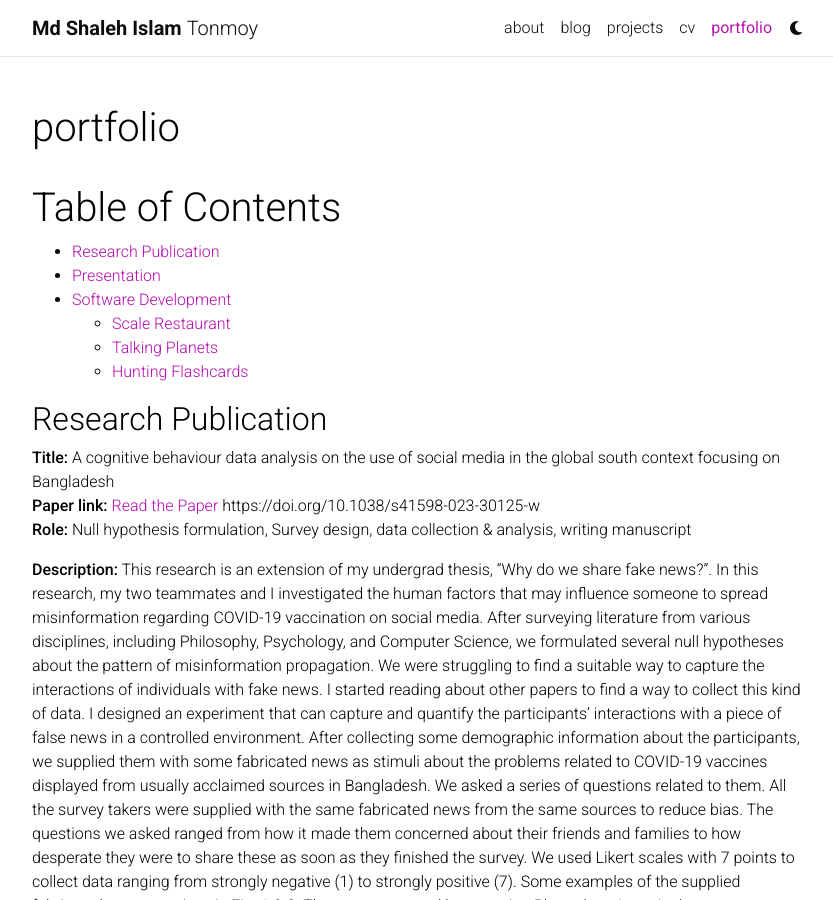
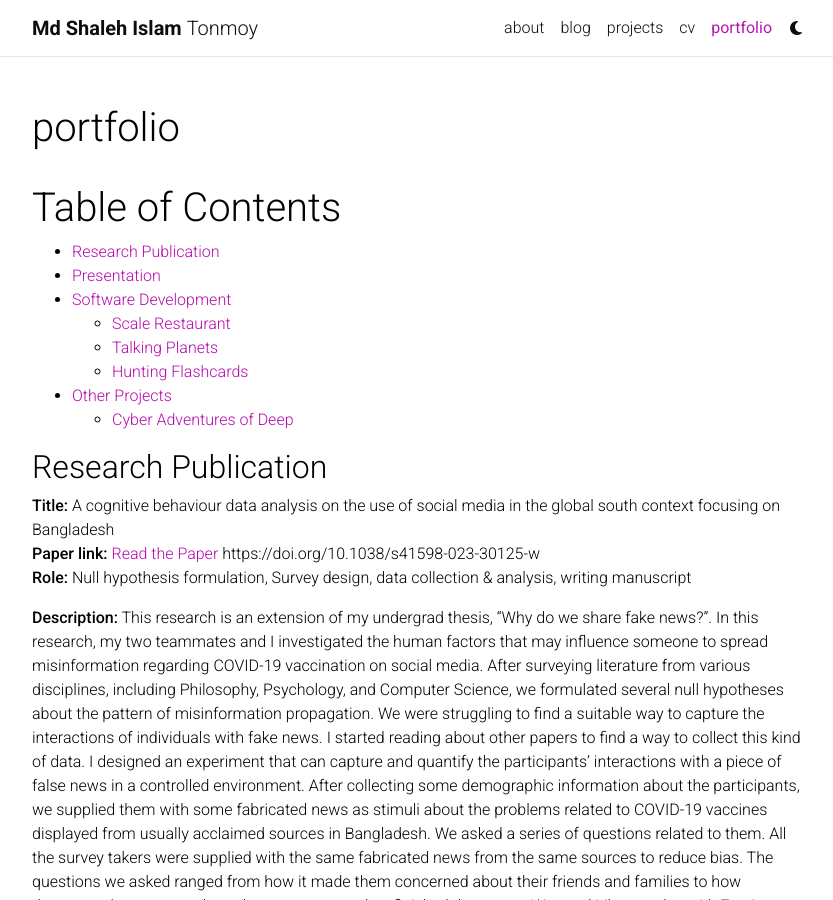
Before and after one commit to tontus/tontus.github.io, a Jekyll site: the page built from _pages/portfolio.md, in a window 1280 px wide and 900 px high. Shown: the whole window, without its empty margins (223-1056 px from the left). Built offline with Jekyll 4.4.1, drawn with Linux system fonts in a browser that asks for light colours; full-size pictures stand in for the smaller copies a plugin makes; a style sheet for code colours, icons or effects is not loaded.

Commit message:
Update portfolio.md with new project and fix video links

```diff
--- a/_pages/portfolio.md
+++ b/_pages/portfolio.md
@@ -14,6 +14,8 @@ nav_order: 7
   - [Scale Restaurant](#1-scale-restaurant)
   - [Talking Planets](#2-talking-planets)
   - [Hunting Flashcards](#3-hunting-flashcards)
+- [Other Projects](#other-projects)
+  - [Cyber Adventures of Deep](#1-cyber-adventures-of-deep)
 
 ## Research Publication
 
@@ -97,7 +99,7 @@ We used Flutter to build the apps. Custom-trained DialogFlow was used for chatti
 
 <div style="text-align: center;">
 
-{% include video.html path="assets/video/portfolio/fig5.mp4" class="img-fluid rounded z-depth-1" controls=true autoplay=true max-height="250px" caption="Fig 5: Talking Planets app" %}
+{% include video.html path="assets/video/portfolio/figure5.mp4" class="img-fluid rounded z-depth-1" controls=true autoplay=true max-height="250px" caption="Fig 5: Talking Planets app" %}
 
 </div>
 
@@ -127,8 +129,10 @@ We used Flutter to build the apps. Custom-trained DialogFlow was used for chatti
 
 **Description:** This was a national-level hackathon organized by the United Nations Development Programme (UNDP) and supported by Facebook and the ICT ministry in Bangladesh. The competition's goal was to find a way to promote harmony and peace in online social media. Our team won the first prize for creating an idea for an engaging game to teach teenagers to identify misinformation quickly. Also, making them aware of spreading fake news on social media has severe real-life consequences. The teaser of the game is given below. I used Adobe After Effects to animate and Procreate to draw graphics for this teaser.
 
+<iframe width="560" height="315" src="https://www.youtube.com/embed/IkbiYvM4Sao?si=-RioOuh2O5cRe4IN" title="YouTube video player" frameborder="0" allow="accelerometer; autoplay; clipboard-write; encrypted-media; gyroscope; picture-in-picture; web-share" allowfullscreen></iframe>
+
 <div style="text-align: center;">
 
-{% include video.html path="https://youtu.be/IkbiYvM4Sao" class="img-fluid rounded z-depth-1" controls=true autoplay=true max-height="250px" caption="Fig 7: Cyber Aventure of Deep | Teaser" %}
+{% include video.html path="https://www.youtube.com/embed/IkbiYvM4Sao?si=-RioOuh2O5cRe4IN" class="img-fluid rounded z-depth-1" controls=true autoplay=true max-height="250px" caption="Fig 7: Cyber Aventure of Deep | Teaser" %}
 
 </div>
```
Also changed, not shown: 2 other files.
